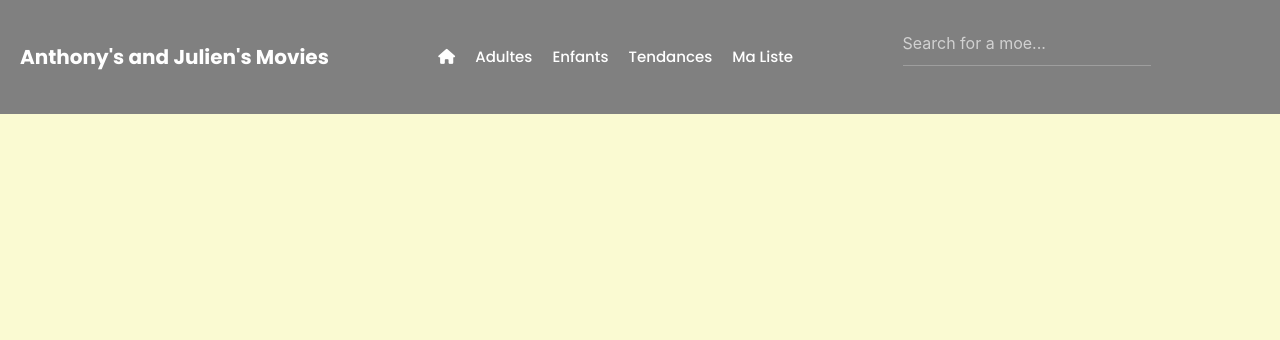
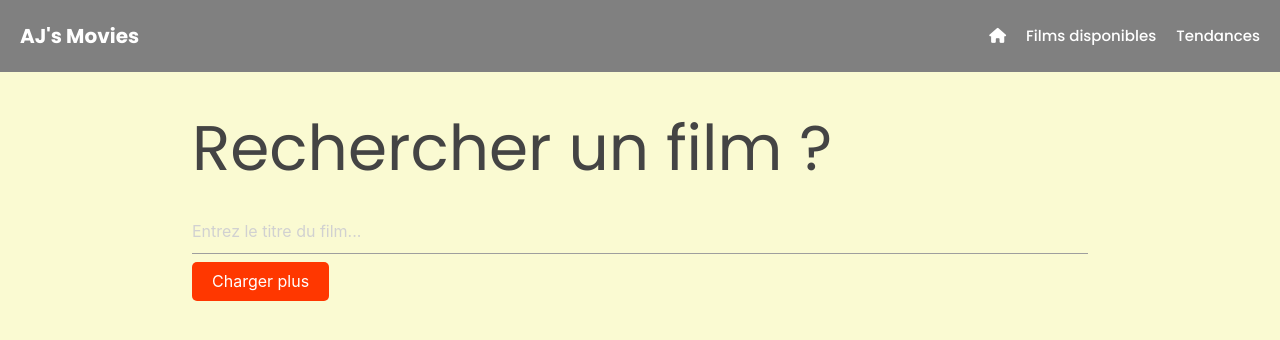
Before and after one commit to anthocote19/Cinema-Project, a website: page public/search.html in a window 1280 px wide. Drawn offline with nearby package versions, Linux system fonts and the light colour scheme; files that its build step writes are made by us from their sources.

Commit message:
Ajout du HTML pour fichier PUBLIC(fichier statique)

```diff
--- a/public/search.html
+++ b/public/search.html
@@ -3,29 +3,28 @@
 <head>
     <meta charset="UTF-8">
     <meta name="viewport" content="width=device-width, initial-scale=1.0">
+    <title>Site de Cinéma - Recherche de Films</title>
     <link rel="stylesheet" href="./font-awesome/css/font-awesome.min.css">
     <link href="https://cdnjs.cloudflare.com/ajax/libs/font-awesome/6.0.0/css/all.min.css" rel="stylesheet">
     <link rel="stylesheet" href="https://cdnjs.cloudflare.com/ajax/libs/materialize/1.0.0/css/materialize.min.css">
     <link rel="stylesheet" href="./src/style.css">
-    <title>Site de Cinéma</title>
 </head>
 <body>
+
     <header>
-        <a href="#" class="logo">Anthony's and Julien's Movies</a>
+        <a href="./index.html" class="logo">AJ's Movies</a>
         <ul class="nav">
-            <li><a href="#"><i class="fa-solid fa-house"></i></a></li>
-            <li><a href="#">Adultes</a></li>
-            <li><a href="#">Enfants</a></li>
-            <li><a href="#">Tendances</a></li>
-            <li><a href="#">Ma Liste</a></li>
+            <li><a href="./index.html"><i class="fa-solid fa-house"></i></a></li>
+            <li><a href="./search.html">Films disponibles</a></li>
+            <li><a href="./index.html">Tendances</a></li>
         </ul>
-<body>
-    <div class="search-container">
-        <input type="text" id="search-bar" placeholder="Search for a moe...">
+    </header>
+    <div class="container">
+        <h1>Rechercher un film ?</h1>
+        <input type="text" id="searchInput" placeholder="Entrez le titre du film..." oninput="search()">
+        <button id="loadMoreButton" onclick="loadMoreResults()">Charger plus</button>
+        <div id="results" class="results"></div>
     </div>
-    <div class="results" id="results"></div>
-    <button class="load-more" id="load-more" style="display: none;">Load More</button>
-
     <script src="./src/search.js"></script>
 </body>
 </html>
```
